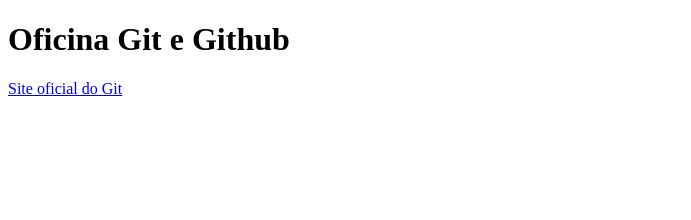
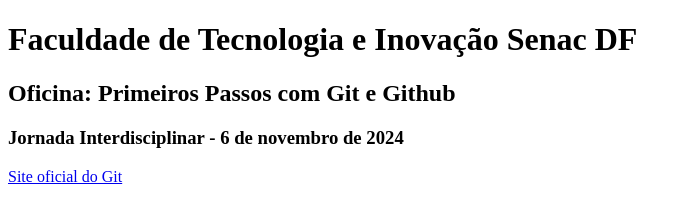
Before and after one commit to PedroStucki/oficina-git, a plain HTML site: page index.html in a window 1280 px wide. Shown: the whole page, without its empty margins (0-691 px from the left). Drawn offline with Linux system fonts and the light colour scheme.

Commit message:
Atualizar index.html

```diff
--- a/index.html
+++ b/index.html
@@ -7,7 +7,9 @@
     <title>Oficina-Git</title>
 </head>
 <body>
-    <h1>Oficina Git e Github</h1>
+    <h1>Faculdade de Tecnologia e Inovação Senac DF</h1>
+    <h2>Oficina: Primeiros Passos com Git e Github</h2>
+    <h3>Jornada Interdisciplinar - 6 de novembro de 2024</h3>
 <p>
 <a href="https://git-scm.com">Site oficial do Git</a>
 </p>
```
